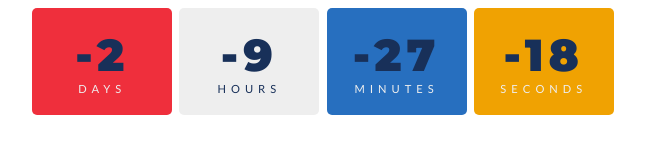
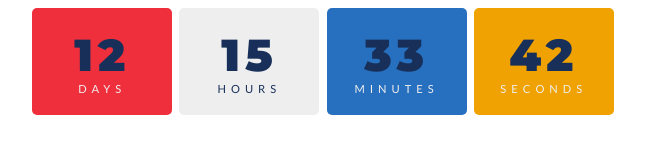
Before and after one commit to Drkiwii/NotionCountdownMKA, a plain HTML site: page index.html in a window 1280 px wide. Shown: the whole page, without its empty margins (317-962 px from the left). Drawn offline with Linux system fonts and the light colour scheme.

Commit message:
Update index.html

```diff
--- a/index.html
+++ b/index.html
@@ -103,7 +103,7 @@ body{
 </body>
 <script>
     const year = new Date().getFullYear();
-const myDate = new Date('Jun 2, 2025 08:00:00');
+const myDate = new Date('Jun 16, 2025 08:00:00');
 console.log(myDate);
 
 // countdown
```
